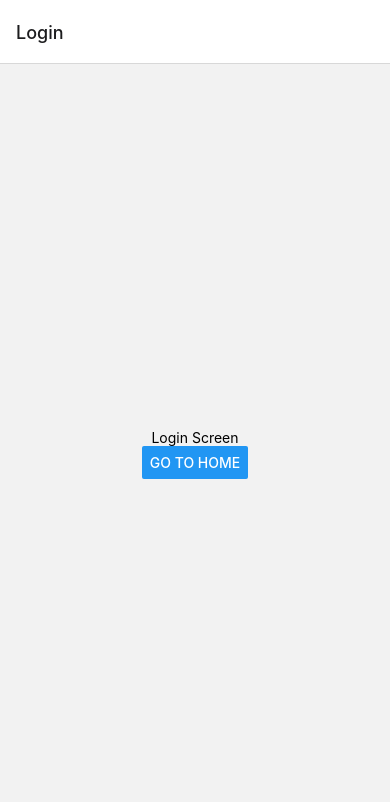
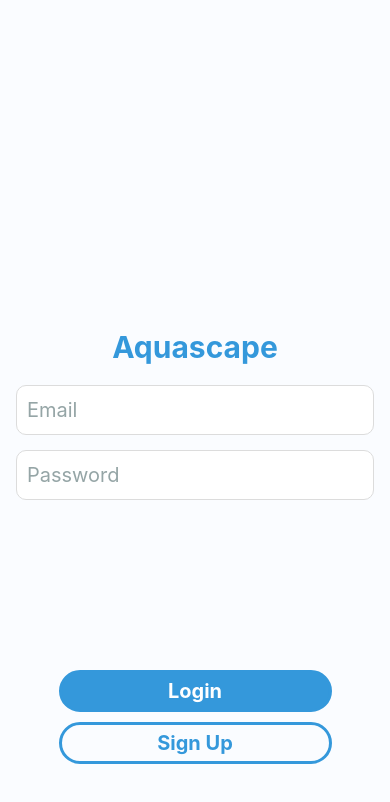
Before and after one commit to MiguelL1304/Aquascape, a React Native app in the folder Aquascape/: screen /Login in a window 390 px wide. Shown: the top 802 px of the page. Built offline with nearby package versions, Linux system fonts and the light colour scheme.

Commit message:
Added Login and Signup screens

```diff
--- a/Aquascape/app.json
+++ b/Aquascape/app.json
@@ -13,16 +13,31 @@
       "backgroundColor": "#ffffff"
     },
     "ios": {
+      "googleServicesFile": "./GoogleService-Info.plist",
       "supportsTablet": true
     },
     "android": {
+      "googleServicesFile": "./google-services.json",
       "adaptiveIcon": {
         "foregroundImage": "./assets/adaptive-icon.png",
         "backgroundColor": "#ffffff"
-      }
+      },
+      "package": "com.anonymous.Aquascape"
     },
     "web": {
       "favicon": "./assets/favicon.png"
-    }
+    },
+    "plugins": [
+      "expo-build-properties",
+      "@react-native-firebase/app",
+      [
+        "expo-build-properties",
+        {
+          "ios": {
+            "useFrameworks": "static"
+          }
+        }
+      ]
+    ]
   }
 }
--- a/Aquascape/app/AppNavigation.js
+++ b/Aquascape/app/AppNavigation.js
@@ -4,6 +4,7 @@ import { createStackNavigator } from '@react-navigation/stack';
 
 // Import of screens
 import LoginScreen from './Stacks/LoginScreen';
+import SignupScreen from './Stacks/SignupScreen';
 import HomeTabs from './Stacks/home/HomeTabs';
 
 const Stack = createStackNavigator();
@@ -12,10 +13,19 @@ export default function AppNavigation() {
   return (
     <NavigationContainer>
       <Stack.Navigator initialRouteName="Login">
-        <Stack.Screen name="Login" component={LoginScreen} />
+
+        <Stack.Screen name="Login" component={LoginScreen}
+          options={{ headerShown: false }}
+        />
+
+        <Stack.Screen name="Signup" component={SignupScreen}
+          options={{ headerShown: false }}
+        />
+
         <Stack.Screen name="HomeTabs" component={HomeTabs}
             options={{ headerShown: false }}
         />
+
       </Stack.Navigator>
     </NavigationContainer>
   );
--- a/Aquascape/app/Stacks/LoginScreen.js
+++ b/Aquascape/app/Stacks/LoginScreen.js
@@ -1,16 +1,74 @@
-import { StatusBar } from 'expo-status-bar';
-import { StyleSheet, Text, View, Button } from 'react-native';
+import React, { useState } from 'react';
+import { StyleSheet, Text, View, TextInput, Keyboard,
+  TouchableOpacity, KeyboardAvoidingView, ScrollView, TouchableWithoutFeedback
+} from 'react-native';
+import Elements from '../../constants/Elements'; // Import the reusable component styles
 import Colors from '../../constants/Colors';
 
-export default function LoginScreen({navigation}) {
+const LoginScreen = ({ navigation }) => {
+  const [email, setEmail] = useState('');
+  const [password, setPassword] = useState('');
+
+  const handleLogin = () => {
+    console.log('Email:', email, 'Password:', password);
+    navigation.navigate('HomeTabs');
+  };
+
+  const handleSignup = () => {
+    navigation.navigate('Signup');
+  };
+
   return (
-    <View style={{ flex: 1, justifyContent: 'center', alignItems: 'center' }}>
-      <Text>Login Screen</Text>
-      {/* Temporary Button to Navigate to Home */}
-      <Button title="Go to Home" onPress={() => navigation.navigate('HomeTabs')} />
-    </View>
+    <TouchableWithoutFeedback onPress={Keyboard.dismiss}>
+      <View style={styles.container}>
+
+        {/* Title */}
+        <Text style={Elements.title}>Aquascape</Text>
+
+        {/* Text Fields */}
+        <TextInput
+          style={Elements.textField}
+          placeholder="Email"
+          placeholderTextColor={Colors.textSecondary}
+          value={email}s
+          onChangeText={setEmail}
+          keyboardType="email-address"
+          autoCapitalize="none"
+        />
+
+        <TextInput
+          style={Elements.textField}
+          placeholder="Password"
+          placeholderTextColor={Colors.textSecondary}
+          value={password}
+          onChangeText={setPassword}
+          secureTextEntry
+          autoCapitalize="none"
+        />
+        <View style={styles.buttonContainer}>
+
+          {/* Main Button */}
+          <TouchableOpacity style={[Elements.mainButton, styles.button]} onPress={handleLogin}>
+            <Text style={Elements.mainButtonText}>Login</Text>
+          </TouchableOpacity>
+
+          {/* Secondary Button */}
+          <TouchableOpacity style={[Elements.secondaryButton, styles.button]} onPress={handleSignup}>
+            <Text style={Elements.secondaryButtonText}>Sign Up</Text>
+          </TouchableOpacity>
+
+
+        </View>
+
+
+
+
+      </View>
+    </TouchableWithoutFeedback>
   );
-}
+};
+
+export default LoginScreen;
 
 const styles = StyleSheet.create({
   container: {
@@ -18,5 +76,19 @@ const styles = StyleSheet.create({
     backgroundColor: Colors.background,
     alignItems: 'center',
     justifyContent: 'center',
+    padding: 16,
+  },
+
+  button: {
+    width: '70%',
+    marginBottom: 10,
+    alignItems: 'center',
+  },
+
+  buttonContainer: {
+    position: 'absolute',
+    bottom: 70, // Adjust this value to move buttons higher or lower
+    width: '100%',
+    alignItems: 'center',
   },
 });
--- /dev/null
+++ b/Aquascape/app/Stacks/SignupScreen.js
@@ -0,0 +1,104 @@
+import React, { useState } from 'react';
+import { StyleSheet, Text, View, TextInput, TouchableOpacity, Alert } from 'react-native';
+import Elements from '../../constants/Elements'; // Import the reusable component styles
+import Colors from '../../constants/Colors';
+
+import { auth, createUserWithEmailAndPassword } from '@react-native-firebase/auth';
+
+const SignupScreen = ({ navigation }) => {
+  const [email, setEmail] = useState('');
+  const [password, setPassword] = useState('');
+
+  const handleSignup = async () => {
+    if (email === '' || password === '') {
+
+        Alert.alert('Error', 'Please enter both email and password.');
+
+      } else {
+        try {
+            const credentials = await auth().createUserWithEmailAndPassword(
+                email,
+                password
+            );
+
+            if (credentials.user) {
+                navigation.navigate('HomeTabs');
+            }
+        } catch (e) {
+            Alert.alert("Opps", "Please try again")
+        }
+      }
+  };
+
+  const handleCancel = () => {
+    navigation.goBack();
+  };
+
+  return (
+    <View style={styles.container}>
+      {/* Title */}
+      <Text style={Elements.title}>Register</Text>
+
+      {/* Text Fields */}
+      <TextInput
+        style={Elements.textField}
+        placeholder="Email"
+        placeholderTextColor={Colors.textSecondary}
+        value={email}s
+        onChangeText={setEmail}
+        keyboardType="email-address"
+        autoCapitalize="none"
+      />
+
+      <TextInput
+        style={Elements.textField}
+        placeholder="Password"
+        placeholderTextColor={Colors.textSecondary}
+        value={password}
+        onChangeText={setPassword}
+        secureTextEntry
+        autoCapitalize="none"
+      />
+      <View style={styles.buttonContainer}>
+
+        {/* Main Button */}
+        <TouchableOpacity style={[Elements.mainButton, styles.button]} onPress={handleSignup}>
+          <Text style={Elements.mainButtonText}>Create Account</Text>
+        </TouchableOpacity>
+
+        {/* Secondary Button */}
+        <TouchableOpacity style={[Elements.secondaryButton, styles.button]} onPress={handleCancel}>
+         <Text style={Elements.secondaryButtonText}>Cancel</Text>
+        </TouchableOpacity>
+
+      </View>
+
+
+    </View>
+  );
+};
+
+export default SignupScreen;
+
+const styles = StyleSheet.create({
+  container: {
+    flex: 1,
+    backgroundColor: Colors.background,
+    alignItems: 'center',
+    justifyContent: 'center',
+    padding: 16,
+  },
+
+  button: {
+    width: '70%',
+    marginBottom: 10,
+    alignItems: 'center',
+  },
+
+  buttonContainer: {
+    position: 'absolute',
+    bottom: 70, // Adjust this value to move buttons higher or lower
+    width: '100%',
+    alignItems: 'center',
+  },
+});
--- a/Aquascape/constants/Colors.js
+++ b/Aquascape/constants/Colors.js
@@ -1,11 +1,11 @@
 export default {
-    primary: '#3498db',  // Primary color (e.g., blue)
-    secondary: '#2ecc71', // Secondary color (e.g., green)
-    accent: '#e74c3c',    // Accent color (e.g., red)
-    background: '#ecf0f1', // Background color (e.g., light gray)
-    textPrimary: '#2c3e50', // Dark text
-    textSecondary: '#95a5a6', // Light text
-    border: '#dcdcdc',    // Border color
-    white: '#ffffff',     // White
-    black: '#000000',     // Black
+    primary: '#3498db',
+    secondary: '#2ecc71',
+    accent: '#e74c3c',
+    background: '#fafcff',
+    textPrimary: '#2c3e50',
+    textSecondary: '#95a5a6',
+    border: '#dcdcdc',
+    white: '#ffffff',
+    black: '#000000',
 };
--- /dev/null
+++ b/Aquascape/constants/Elements.js
@@ -0,0 +1,68 @@
+import { StyleSheet } from 'react-native';
+import Colors from './Colors'; // Assuming Colors.js already exists
+
+const Elements = StyleSheet.create({
+  // Main Button Styles
+  mainButton: {
+    backgroundColor: Colors.primary,
+    borderColor: Colors.primary,
+    borderWidth: 3,
+    paddingVertical: 6,
+    paddingHorizontal: 25,
+    borderRadius: 50,
+    alignItems: 'center',
+  },
+  mainButtonText: {
+    color: Colors.white,
+    fontSize: 20,
+    fontWeight: 'bold',
+  },
+
+  //Secondary Button Styles
+
+  secondaryButton: {
+    backgroundColor: Colors.background,
+    borderColor: Colors.primary,
+    borderWidth: 3,
+    paddingVertical: 6,
+    paddingHorizontal: 25,
+    borderRadius: 50,
+    alignItems: 'center',
+  },
+  secondaryButtonText: {
+    color: Colors.primary,
+    fontSize: 20,
+    fontWeight: 'bold',
+  },
+
+  // Title Text Styles
+  title: {
+    fontSize: 30,
+    fontWeight: 'bold',
+    color: Colors.primary,
+    marginBottom: 20,
+  },
+
+  // Text Field Styles
+  textField: {
+    height: 50,
+    width: '100%',
+    borderColor: Colors.border,
+    borderWidth: 1,
+    borderRadius: 10,
+    paddingHorizontal: 10,
+    marginBottom: 15,
+    backgroundColor: Colors.white,
+    fontSize: 20,
+  },
+
+  // Header Styles
+  header: {
+    fontSize: 20,
+    fontWeight: '600',
+    color: Colors.textSecondary,
+    marginBottom: 10,
+  },
+});
+
+export default Elements;
```
Also changed, not shown: Aquascape/eas.json (added, +21 -0 lines), Aquascape/google-services.json (added, +29 -0 lines), Aquascape/package.json (+6 -2 lines), 48 other files (tests, documents, lock files or other folders).
